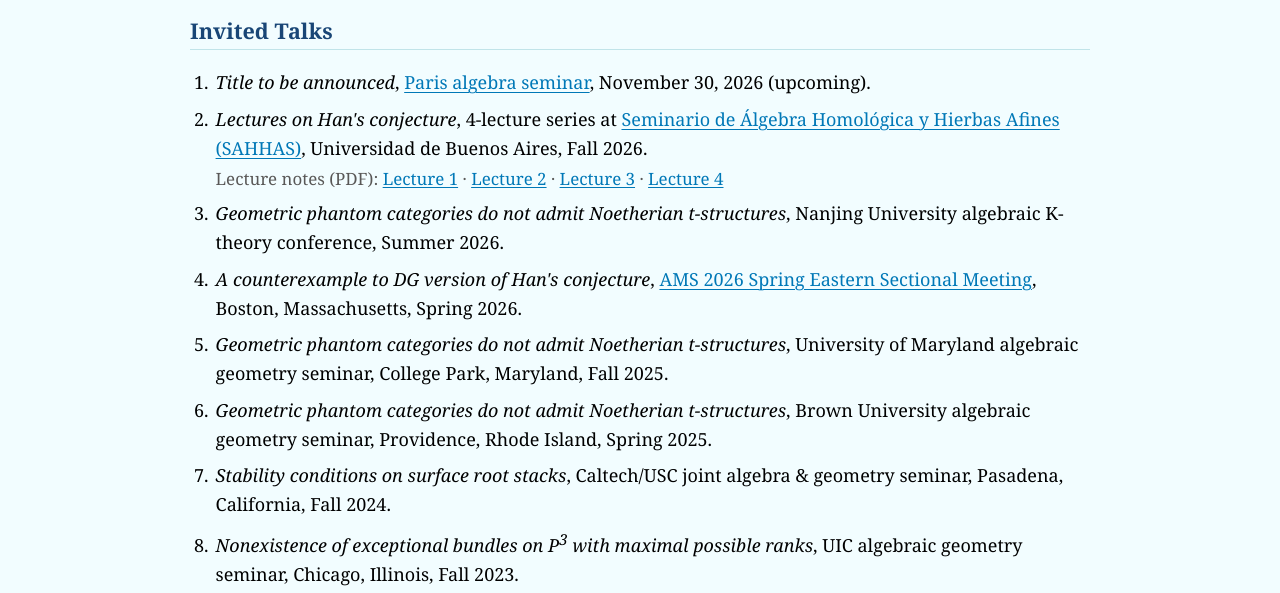
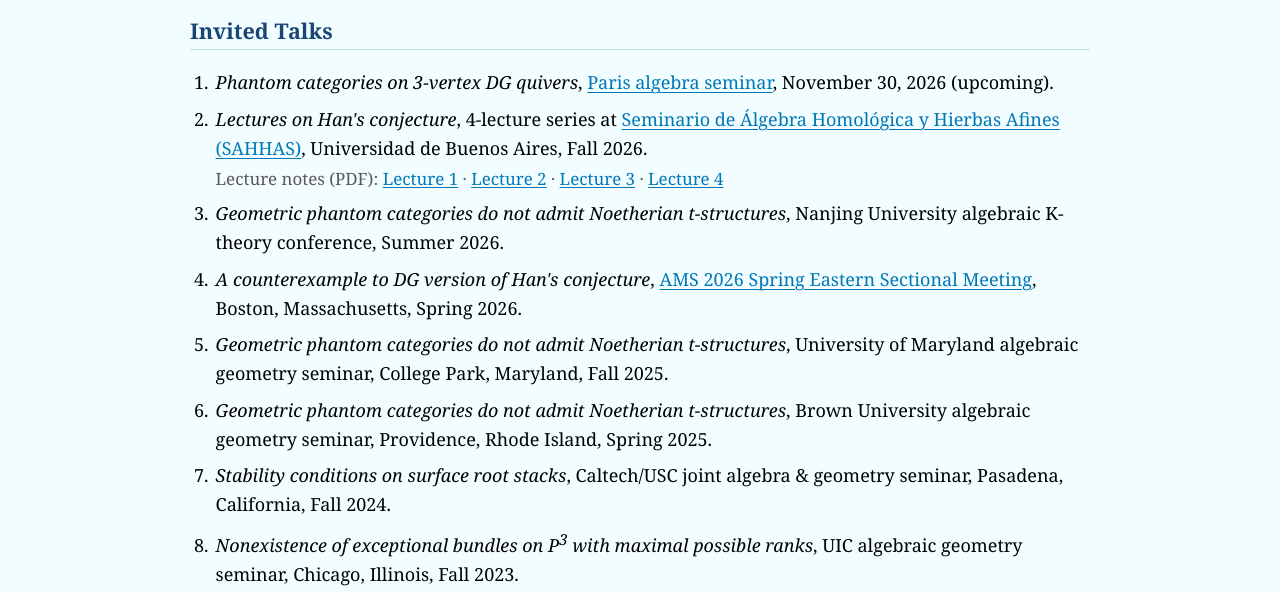
Before and after one commit to 7-yq/7-yq.github.io, a plain HTML site: page talks.html in a window 1280 px wide. Shown: the part 144-737 px from the top of the page. Drawn offline with Linux system fonts and the light colour scheme.

Commit message:
Set title for upcoming Paris algebra seminar talk

```diff
--- a/talks.html
+++ b/talks.html
@@ -20,7 +20,7 @@
 <h2>Invited Talks</h2>
 <ol class="entries compact-list">
 
-<li><em>Title to be announced</em>, <a href="https://researchseminars.org/seminar/paris-algebra-seminar">Paris algebra seminar</a>, November 30, 2026 (upcoming).</li>
+<li><em>Phantom categories on 3-vertex DG quivers</em>, <a href="https://researchseminars.org/seminar/paris-algebra-seminar">Paris algebra seminar</a>, November 30, 2026 (upcoming).</li>
 <li><em>Lectures on Han's conjecture</em>,
 4-lecture series at
 <a href="https://web.dm.uba.ar/index.php/seminarios-beta/sem-ah/638-0">Seminario de Álgebra Homológica y Hierbas Afines (SAHHAS)</a>,
```
